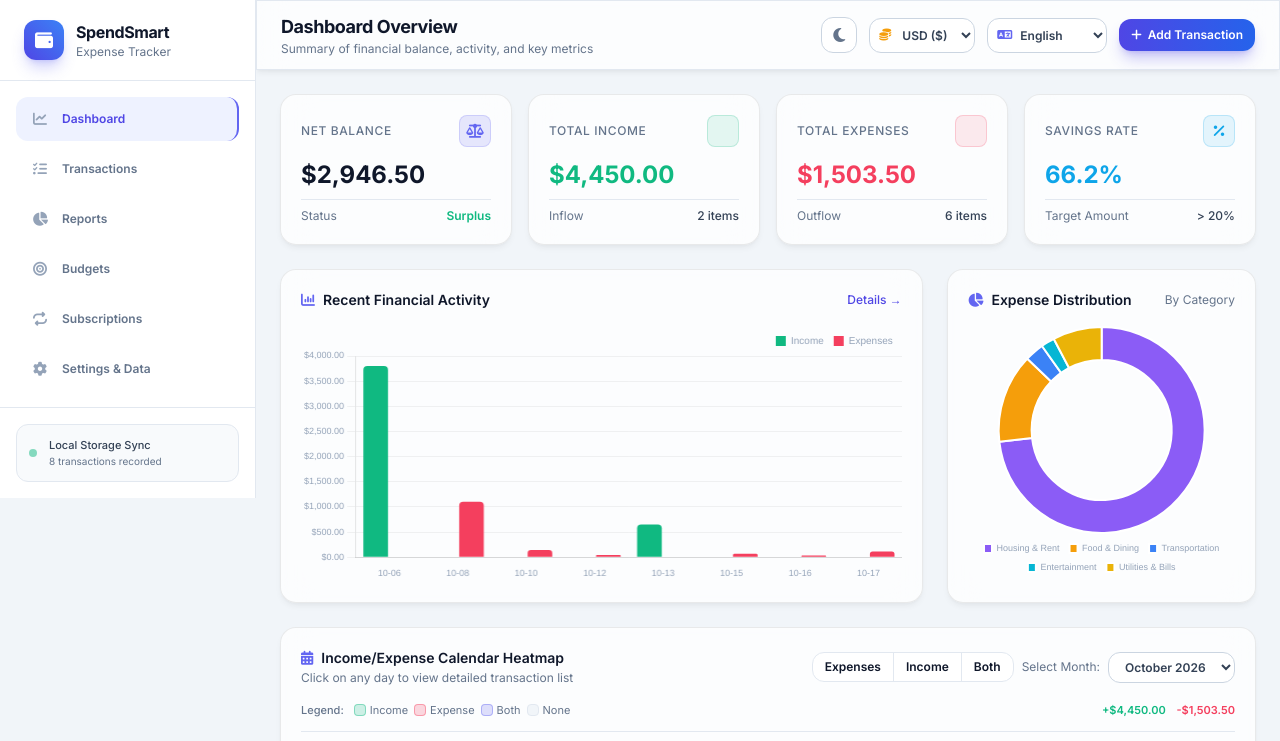
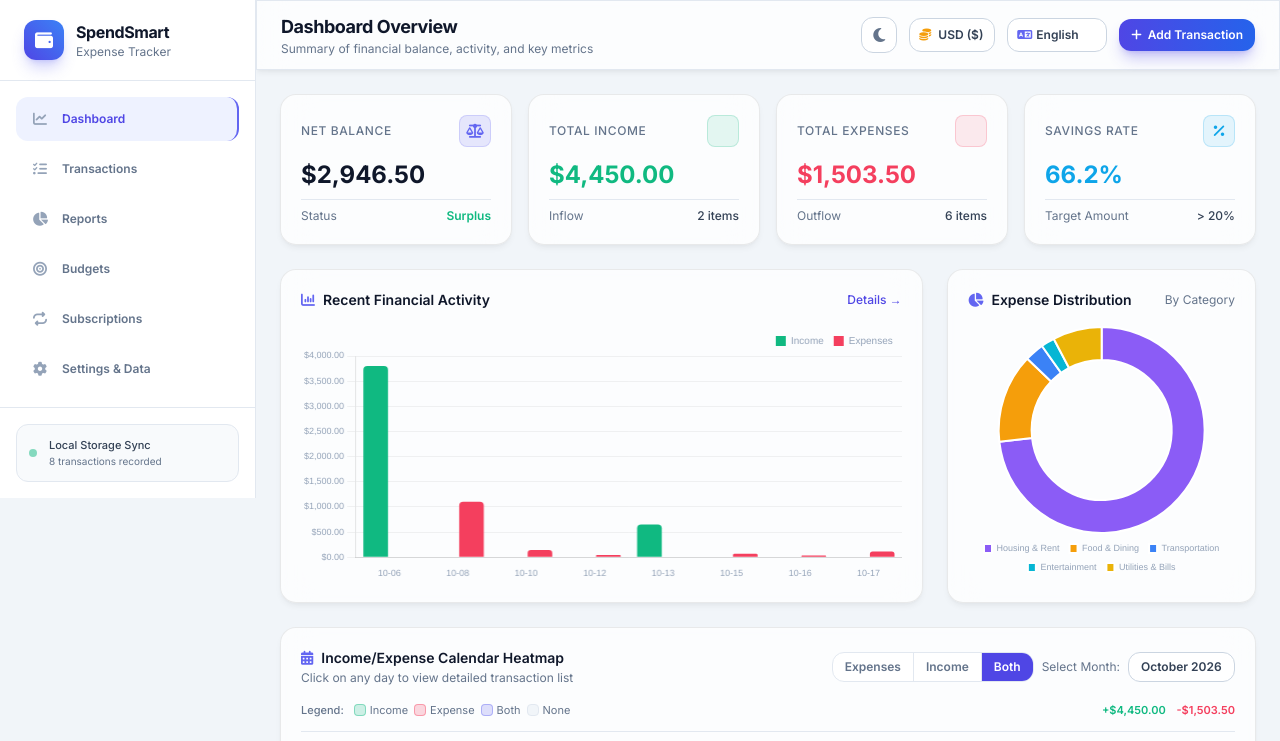
Before and after one commit to onsol-create/newexpensetracker, a website: page index.html in a window 1280 px wide. Shown: the top 741 px of the page. Drawn offline with nearby package versions, Linux system fonts and the light colour scheme; no server answers; some icons are missing.

Commit message:
style(ui): fix active state styling for heatmap toggle buttons

```diff
--- a/styles.css
+++ b/styles.css
@@ -63,3 +63,30 @@ html.dark ::-webkit-scrollbar-thumb {
 html.dark ::-webkit-scrollbar-thumb:hover {
     background: #475569;
 }
+
+/* Heatmap Mode Toggle */
+.heatmap-mode-btn {
+    color: #64748b;
+    background: transparent;
+}
+html.dark .heatmap-mode-btn {
+    color: #94a3b8;
+}
+.heatmap-mode-btn:hover {
+    color: #4f46e5;
+    background: rgba(99, 102, 241, 0.08);
+}
+.heatmap-mode-btn.active {
+    background: #4f46e5;
+    color: #ffffff !important;
+}
+html.dark .heatmap-mode-btn.active {
+    background: #4f46e5;
+    color: #ffffff !important;
+}
+
+select {
+    border-radius: 12px;      /* bo góc hộp select */
+    -webkit-appearance: none; /* ẩn mũi tên mặc định (tùy chọn) */
+    appearance: none;
+}
```
